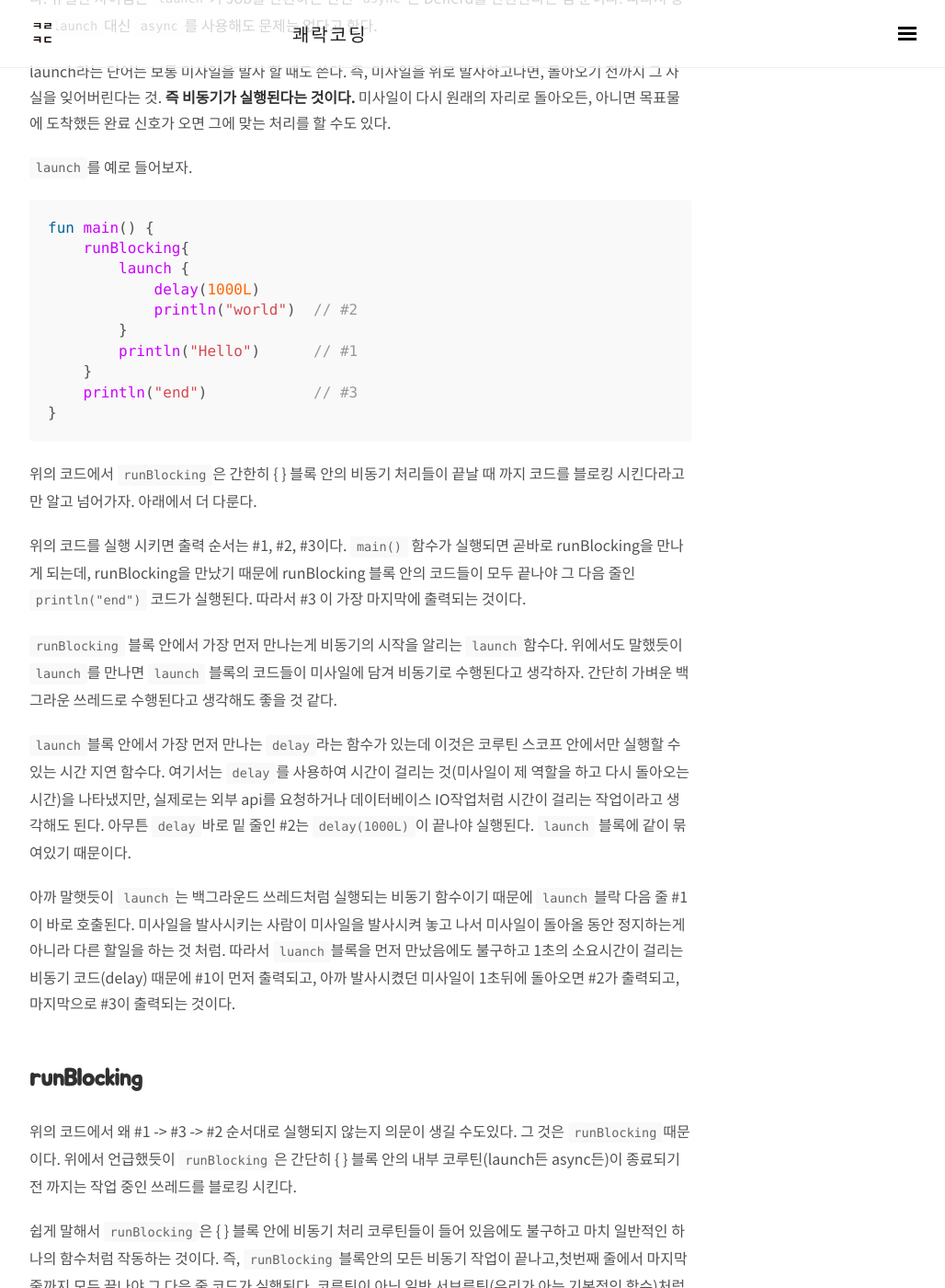
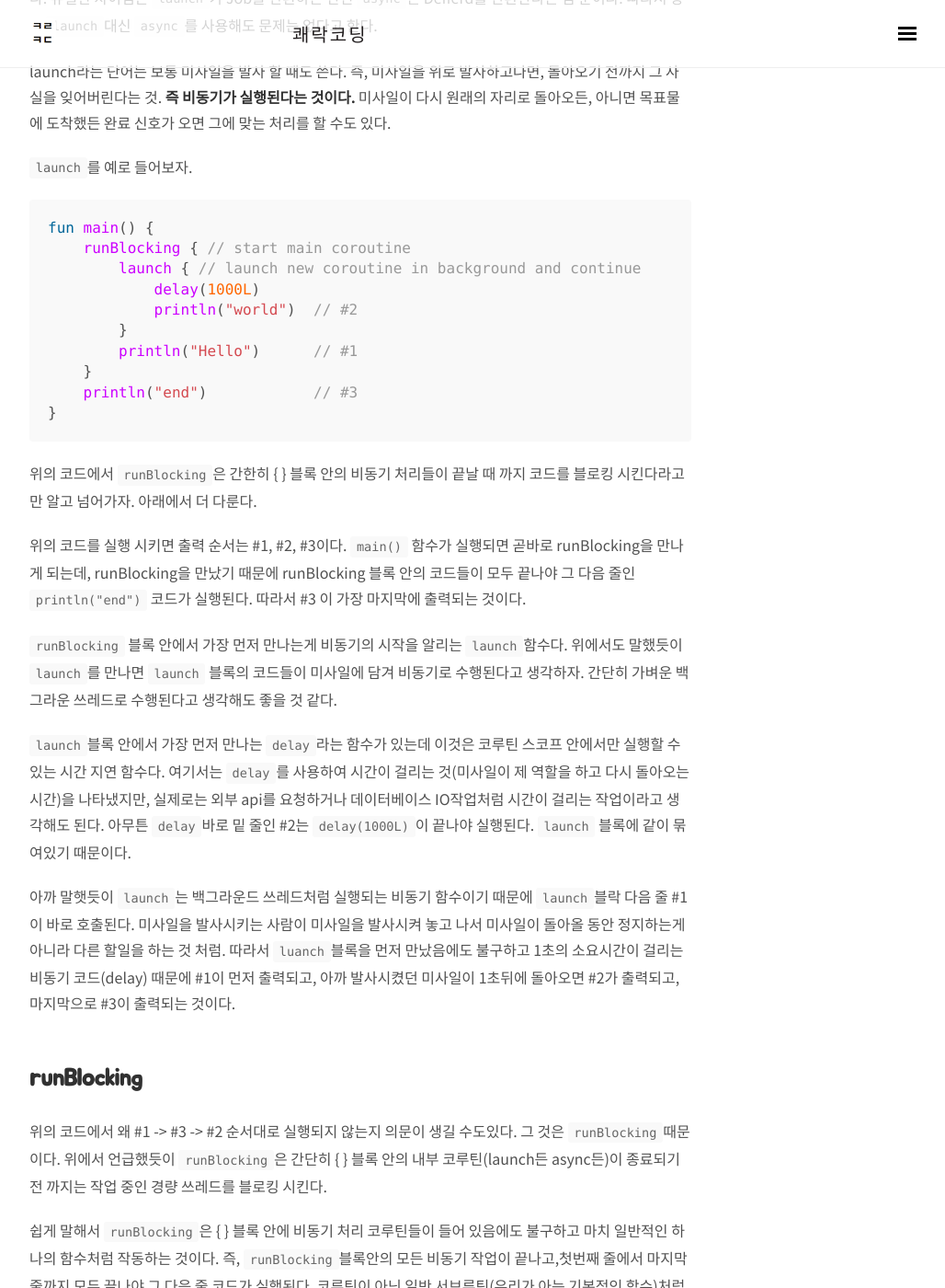
Before and after one commit to wooooooak/wooooooak.github.io, a Jekyll site: the page built from _posts/2019-03-17-kotlin_coroutin.md, in a window 1280 px wide and 1400 px high, scrolled down 726 px. Shown: the whole window at 92% size, without its empty margins (248-1276 px from the left). Built offline with Jekyll 4.4.1, drawn with Linux system fonts in a browser that asks for light colours; nearby versions of some CDN libraries; some web fonts are replaced; comment, search, counter and statistics services are not loaded.

Commit message:
코루틴 주석 추가

````diff
--- a/_posts/2019-03-17-kotlin_coroutin.md
+++ b/_posts/2019-03-17-kotlin_coroutin.md
@@ -19,8 +19,8 @@ launch라는 단어는 보통 미사일을 발사 할 때도 쓴다. 즉, 미사
 `launch`를 예로 들어보자.
 ```kotlin
 fun main() {
-    runBlocking{
-        launch {
+    runBlocking { // start main coroutine
+        launch { // launch new coroutine in background and continue
             delay(1000L)
             println("world")  // #2
         }
@@ -40,7 +40,7 @@ fun main() {
 아까 말햇듯이 `launch`는 백그라운드 쓰레드처럼 실행되는 비동기 함수이기 때문에 `launch`블락 다음 줄 #1 이 바로 호출된다. 미사일을 발사시키는 사람이 미사일을 발사시켜 놓고 나서 미사일이 돌아올 동안 정지하는게 아니라 다른 할일을 하는 것 처럼. 따라서 `luanch`블록을 먼저 만났음에도 불구하고 1초의 소요시간이 걸리는 비동기 코드(delay) 때문에 #1이 먼저 출력되고, 아까 발사시켰던 미사일이 1초뒤에 돌아오면 #2가 출력되고, 마지막으로 #3이 출력되는 것이다.
 
 ## runBlocking
-위의 코드에서 왜 #1 -> #3 -> #2 순서대로 실행되지 않는지 의문이 생길 수도있다. 그 것은 `runBlocking`때문이다. 위에서 언급했듯이 `runBlocking`은 간단히 { } 블록 안의 내부 코루틴(launch든 async든)이 종료되기 전 까지는 작업 중인 쓰레드를 블로킹 시킨다.
+위의 코드에서 왜 #1 -> #3 -> #2 순서대로 실행되지 않는지 의문이 생길 수도있다. 그 것은 `runBlocking`때문이다. 위에서 언급했듯이 `runBlocking`은 간단히 { } 블록 안의 내부 코루틴(launch든 async든)이 종료되기 전 까지는 작업 중인 경량 쓰레드를 블로킹 시킨다.
 
 쉽게 말해서 `runBlocking`은 { } 블록 안에 비동기 처리 코루틴들이 들어 있음에도 불구하고 마치 일반적인 하나의 함수처럼 작동하는 것이다. 즉, `runBlocking`블록안의 모든 비동기 작업이 끝나고,첫번째 줄에서 마지막 줄까지 모두 끝나야 그 다음 줄 코드가 실행된다. 코루틴이 아닌 일반 서브루틴(우리가 아는 기본적인 함수)처럼 말이다.
 
````
